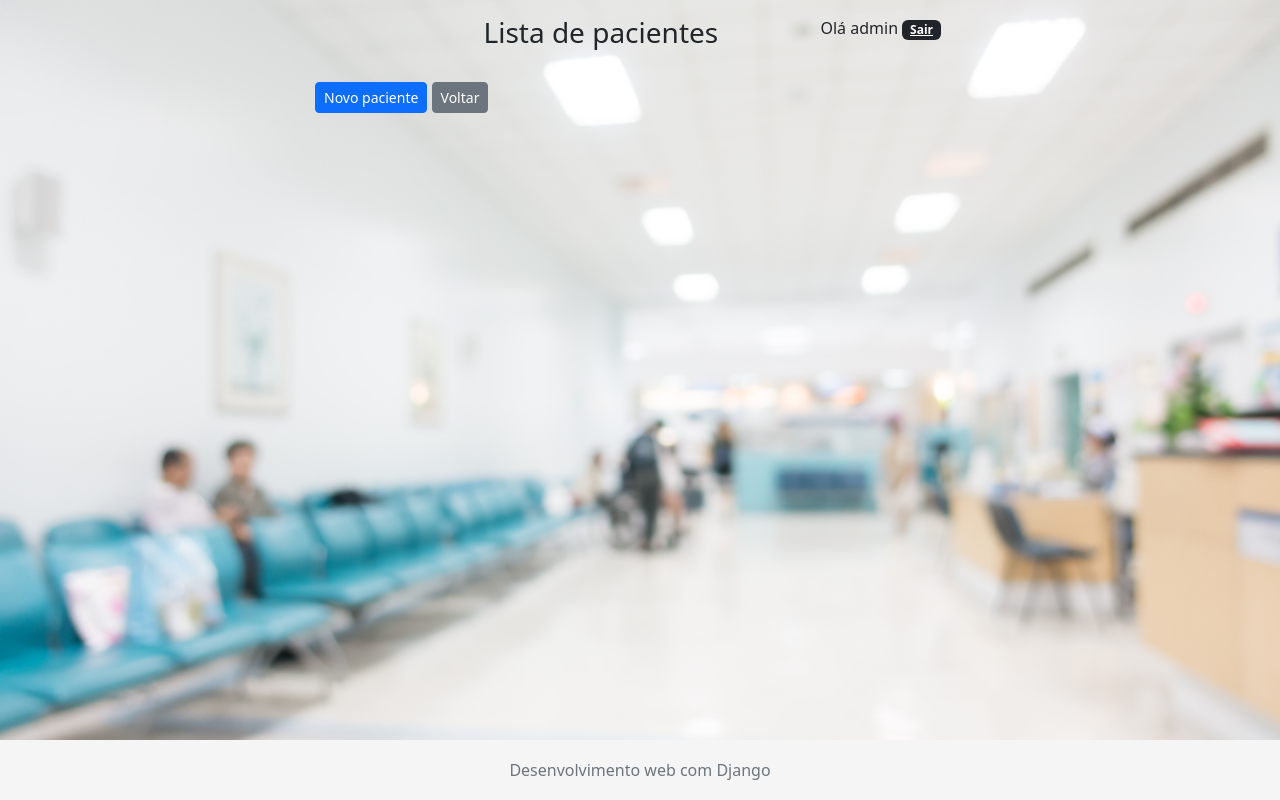
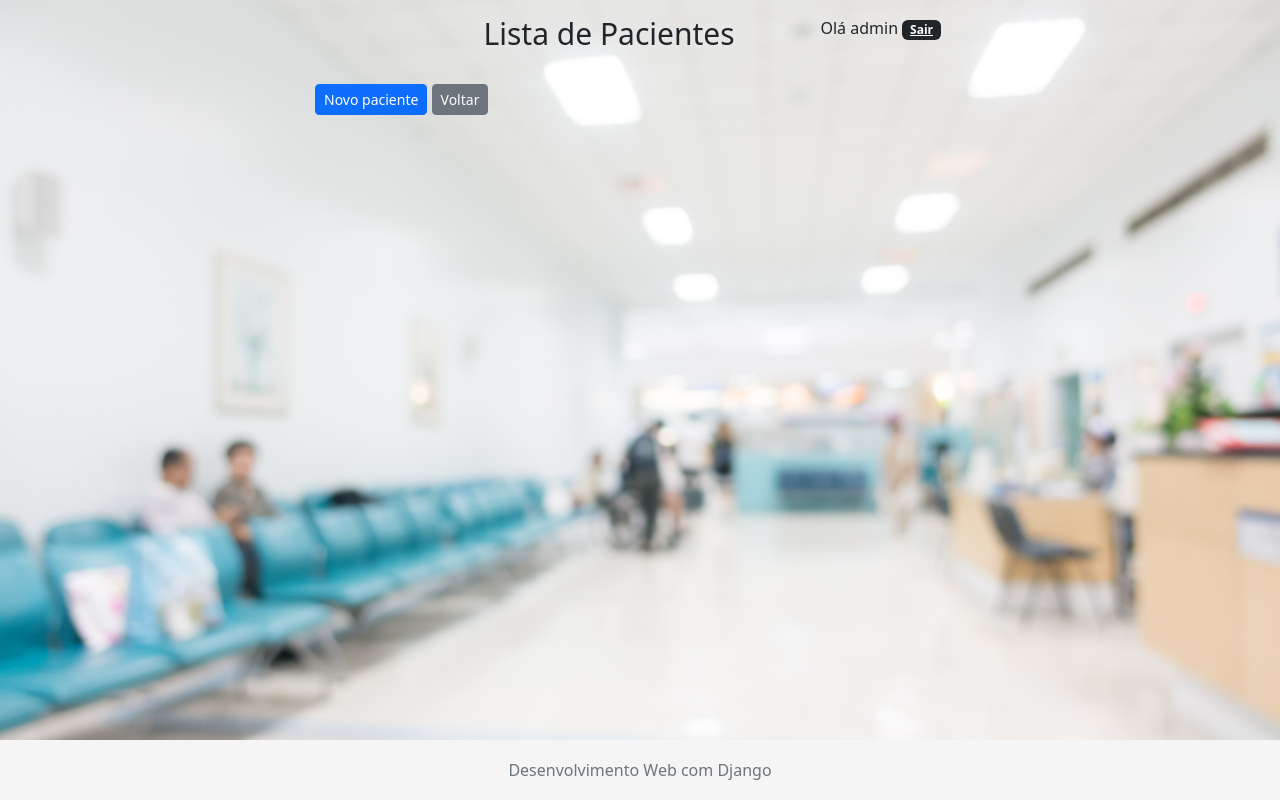
Before and after one commit to gbrlbarreto/ProjetoMedicalSys_Django, a Django app: page /clientes/list/ in a window 1280 px wide. Run offline with Django 4.2, Linux system fonts and the light colour scheme; a user stored in the database is signed in; data that the repository does not hold is empty; parts of the project's set-up code (start-up, migrations or seed data) failed here and were passed over.

Commit message:
Correcao layout

```diff
--- a/clientes/templates/person.html
+++ b/clientes/templates/person.html
@@ -20,7 +20,7 @@
         </div>
 
         <div class="col-6">
-            <h3>Lista de pacientes</h3>
+            <h3 style="font-size:30px;">Lista de Pacientes</h3>
         </div>
 
         <div class="col">
@@ -59,7 +59,7 @@
 {% block footer %}
     <footer class="footer">
         <div class="text-center">
-            <span class="text-muted">Desenvolvimento web com Django</span>
+            <span class="text-muted">Desenvolvimento Web com Django</span>
         </div>
     </footer>
 {% endblock %}
--- a/clientes/templates/person_form.html
+++ b/clientes/templates/person_form.html
@@ -50,7 +50,7 @@
         else {
             //CEP não Encontrado.
             limpa_formulário_cep();
-            alert("CEP não encontrado.");
+            alert("CEP não encontrado. Digite novamente...");
         }
     }
     function pesquisacep(valor) {
@@ -79,7 +79,7 @@
             else {
                 //cep é inválido.
                 limpa_formulário_cep();
-                alert("Formato de CEP inválido.");
+                alert("Formato de CEP inválido. Digite novamente...");
             }
         } //end if.
         else {
--- a/home/templates/home.html
+++ b/home/templates/home.html
@@ -65,7 +65,7 @@
 {% block footer %}
 <footer class="footer">
     <div class="text-center">
-        <span class="text-muted">Desenvolvimento web com Django</span>
+        <span class="text-muted">Desenvolvimento Web com Django</span>
     </div>
 
 </footer>
--- a/templates/registration/login.html
+++ b/templates/registration/login.html
@@ -49,7 +49,7 @@
 {% block footer %}
 <footer class="footer">
     <div class="text-center">
-        <span class="text-muted">Desenvolvimento web com Django</span>
+        <span class="text-muted">Desenvolvimento Web com Django</span>
     </div>
 
 </footer>
```
Also changed, not shown: db.sqlite3.
